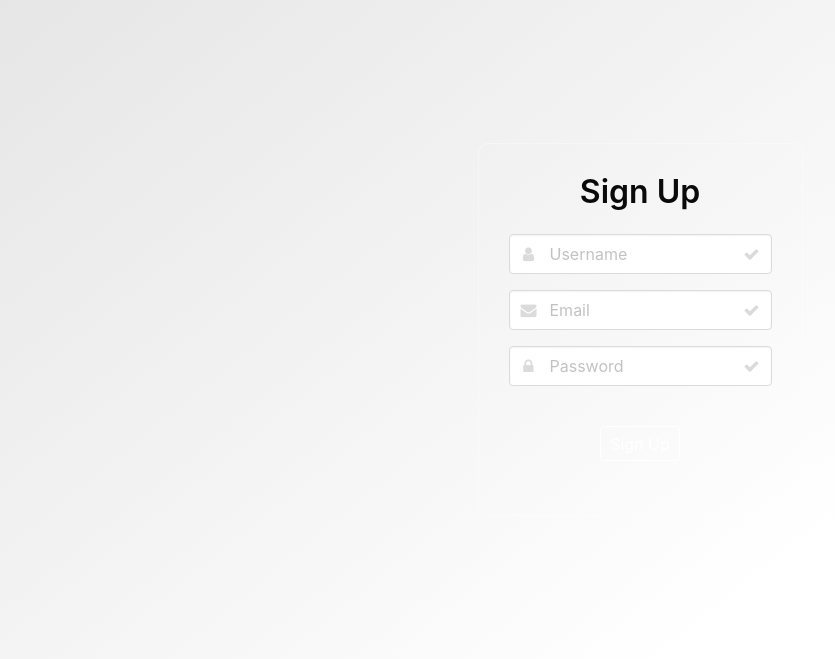
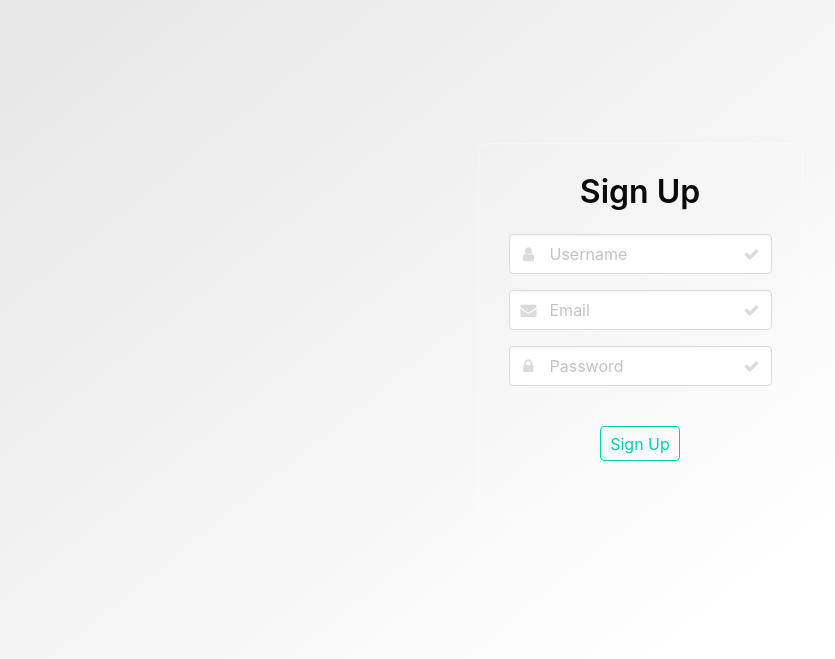
Before and after one commit to jeff-vincent/flask-csv-app, a Flask app: page / in a window 1280 px wide. Shown: the part 79-738 px from the top of the page, without its empty margins (0-835 px from the left). Run offline with Flask 2, Linux system fonts and the light colour scheme; some libraries are stand-ins or nearby versions.

Commit message:
fix sign-up button

```diff
--- a/templates/login.html
+++ b/templates/login.html
@@ -86,7 +86,7 @@
                 </p>
               </div>
               <br>
-              <a id="signup-button" class="form-button button is-primary is-inverted is-outlined">Sign Up</a>
+              <a id="signup-button" class="form-button button is-primary is-outlined">Sign Up</a>
               <br>
               <br>
               <i><a id="feedback" class="feedback"></a></i>
```
